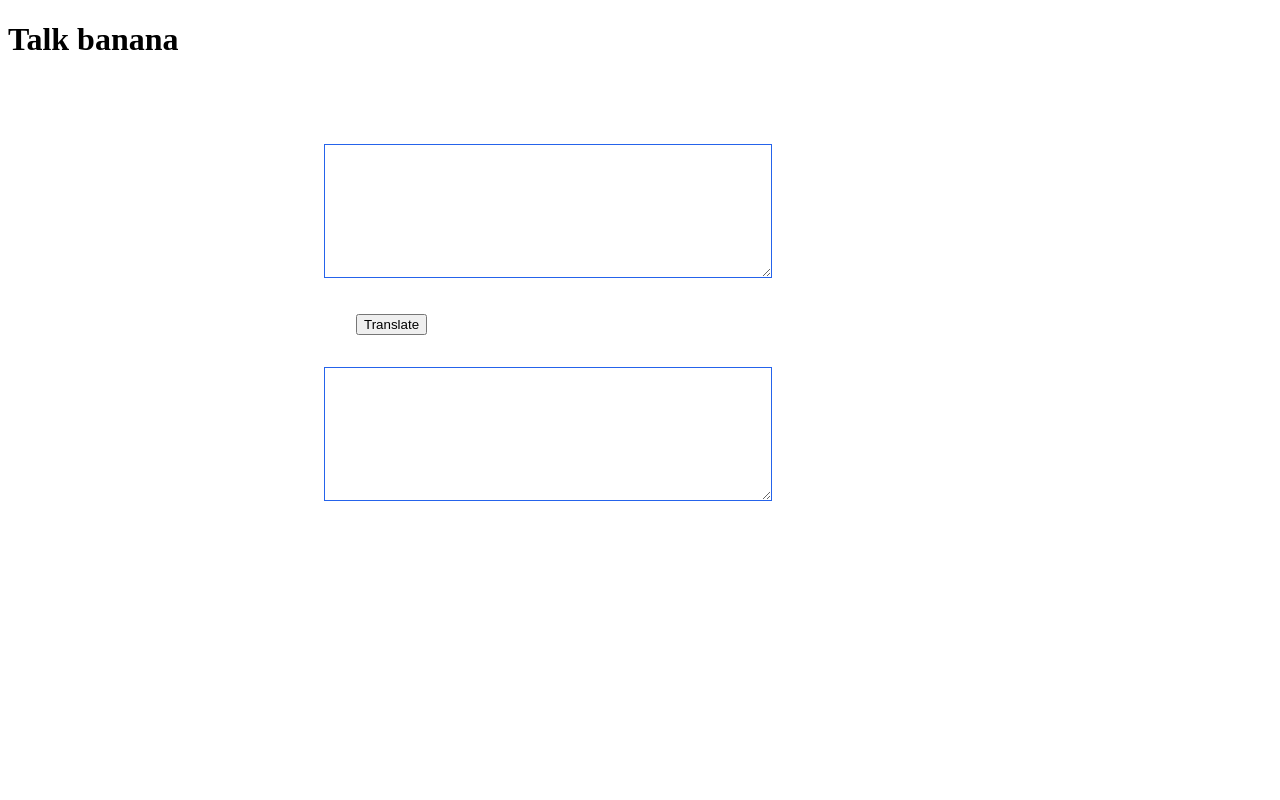
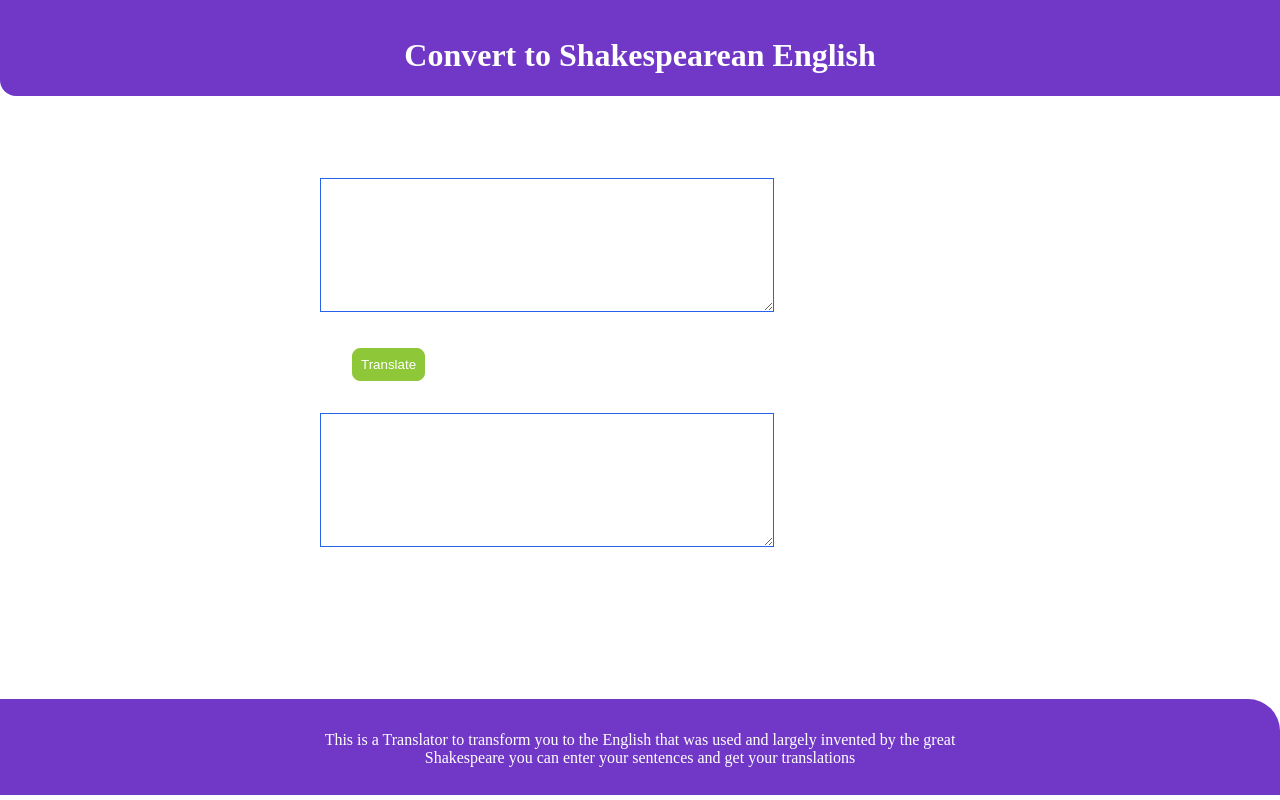
Before and after one commit to Aman-dlt/Vanillaprac, a plain HTML site: page index.html in a window 1280 px wide. Drawn offline with Linux system fonts and the light colour scheme.

Commit message:
style: added style

```diff
--- a/index.html
+++ b/index.html
@@ -6,13 +6,18 @@
         <meta charset="UTF-8">
         <meta http-equiv="X-UA-Compatible" content="IE=edge">
         <meta name="viewport" content="width=device-width, initial-scale=1.0">
-        <title>Banana speak</title>
+
+        <title>Translator</title>
     </head>
     <body>
-        <h1>Talk banana</h1>
-         <div class="container-center"><textarea class="textdes"id="txtinput"> </textarea>
+        <header><h1>Convert to Shakespearean English</h1></header>
+         <div class=" container container-center"><textarea class="textdes"id="txtinput"> </textarea>
         <div style="padding:2rem;"><button id="btn-translate"> Translate</button></div>
-        <textarea class="textdes" id="output"> </textarea>
+        <textarea class="textdes" id="output" placeholder="your translated text will be visible here"> </textarea>
+        </div>
+         <div class="footer-des"></div>
+        <footer><p>This is a Translator to transform you to the English that was used and largely invented  by the great<br> Shakespeare
+            you can enter your sentences and get your translations</p></footer>
         </div>
     </body>
     </html>
--- a/styles.css
+++ b/styles.css
@@ -1,17 +1,53 @@
+:root {
+    --primary-color:#7138C7;
+    --btn-color:#8EC738;
+}
+body,html {
+    margin:0px;
+    padding:0px;
+}
+
+header {
+    height:4rem;
+    border-bottom-left-radius: 1rem;
+    background-color:var(--primary-color);
+    padding: 1rem 0.5rem;
+    text-align: center;
+    color:white;
+}
+.container {
+    height:55vh;
+    padding: 2rem 0.5rem;
+}
 .container-center {
-    padding: 4rem 0rem;
+    padding: 5.1rem 0.5rem;
     width:50%;
     margin:auto;
 
 }
-#btntranslate {
+#btn-translate {
     color:white;
-    background-color:#1D4ED8;
+    background-color:var(--btn-color);
     padding:0.5rem 0.5rem;
-    font-family: Verdana, Geneva, Tahoma, sans-serif;
+    border-radius: 0.5rem;
+    border:1px solid var(--btn-color);
+    font-family:;
 }
 .textdes{
      height:8rem;
      width:70%;
      border:1px solid #2563EB;
  }
+ .footer-des {
+    margin:0px;
+    padding: 0rem 0rem;
+    }
+ footer {
+    height:4rem;
+    border-top-right-radius: 2rem;
+    background-color:var(--primary-color);
+    padding: 1rem 0rem;
+    text-align: center;
+    color:white;
+
+ }
```
